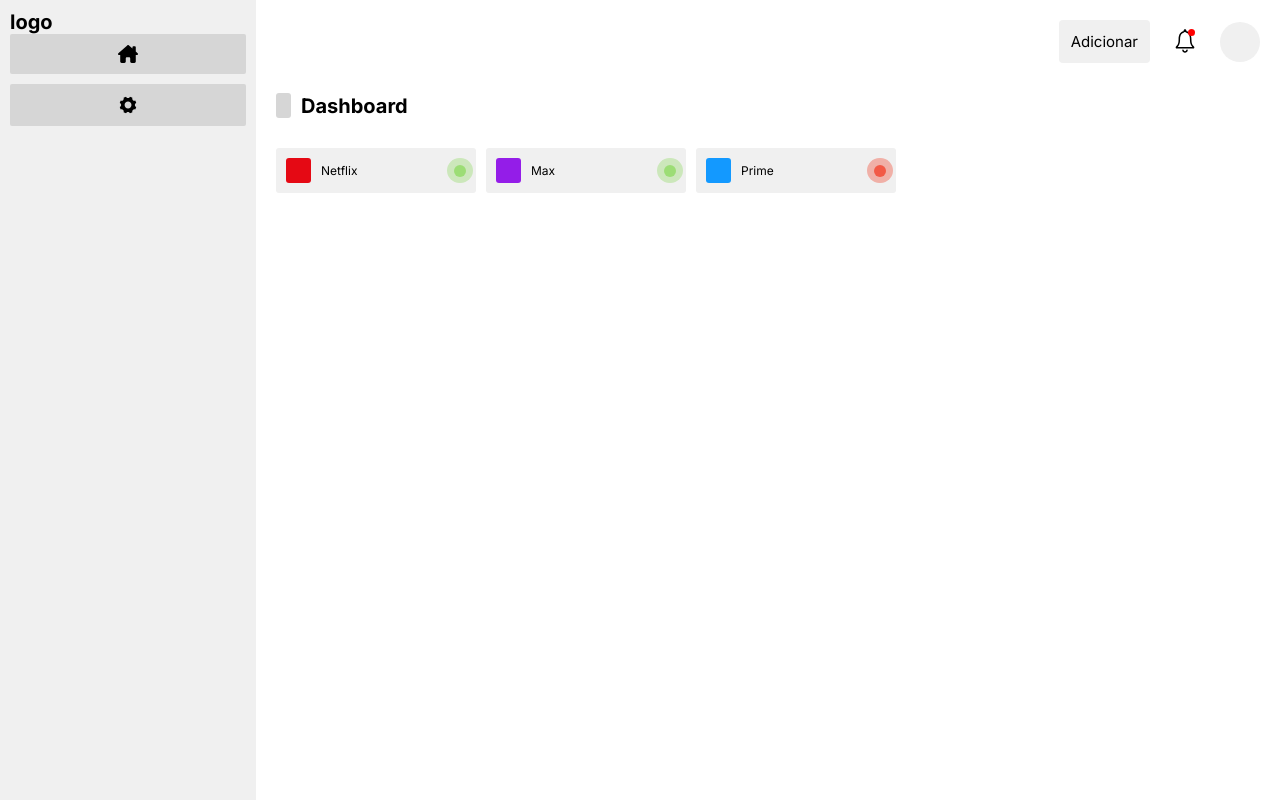
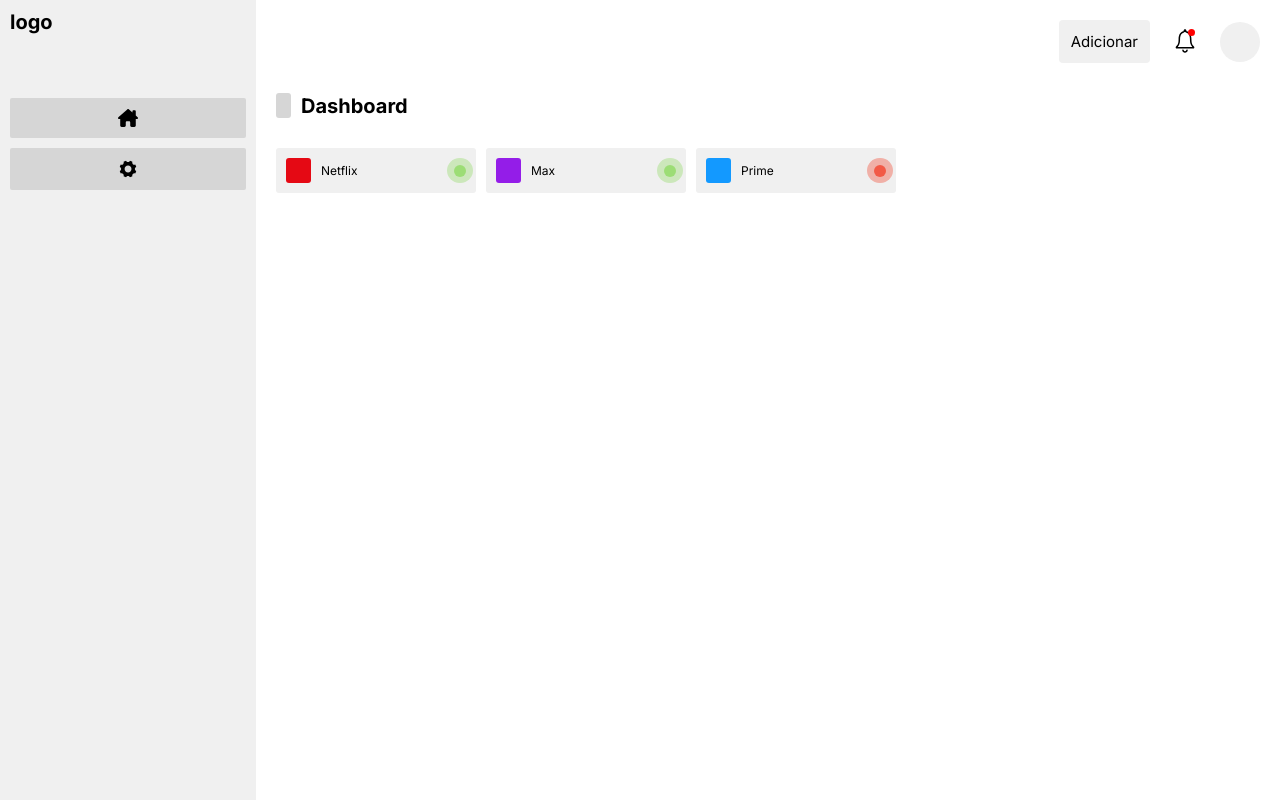
Before and after one commit to carlosr-lotus/bellboy, a Next.js app: page / in a window 1280 px wide. Built offline with nearby package versions, Linux system fonts and the light colour scheme.

Commit message:
UPD sidebar style

```diff
--- a/src/styles/components/Sidebar.module.css
+++ b/src/styles/components/Sidebar.module.css
@@ -4,10 +4,15 @@
     padding: 1rem;
 
     background-color: var(--dark-background);
+
+    display: grid;
+    gap: 1rem;
+    grid-template-rows: 10% 90%;
 }
 
 .linksContainer {
     display: grid;
+    grid-template-rows: repeat(2, max-content);
     gap: 1rem;
 }
 
```
